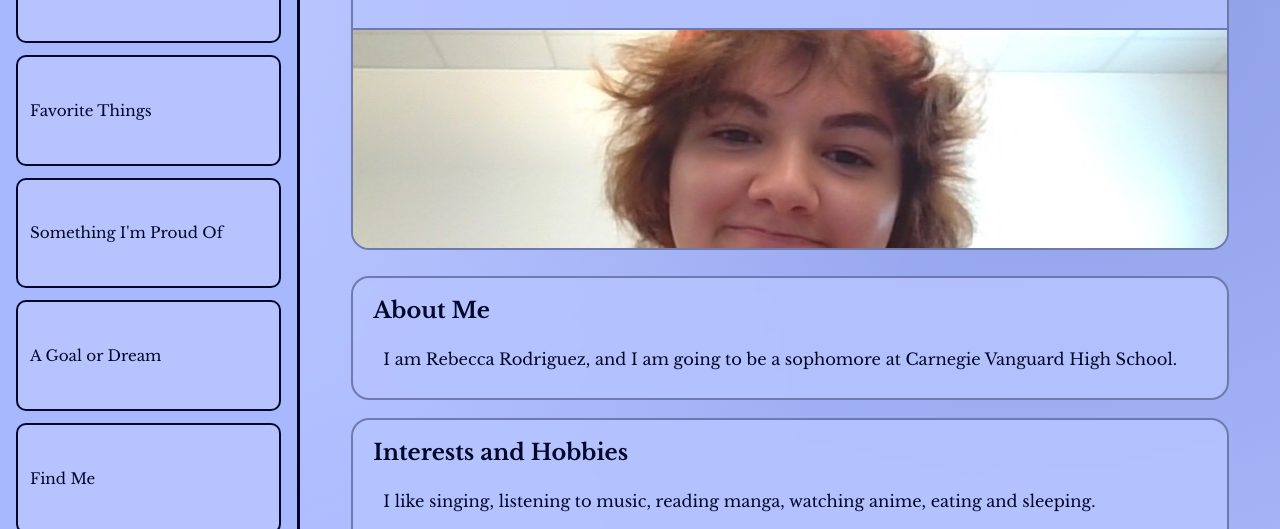
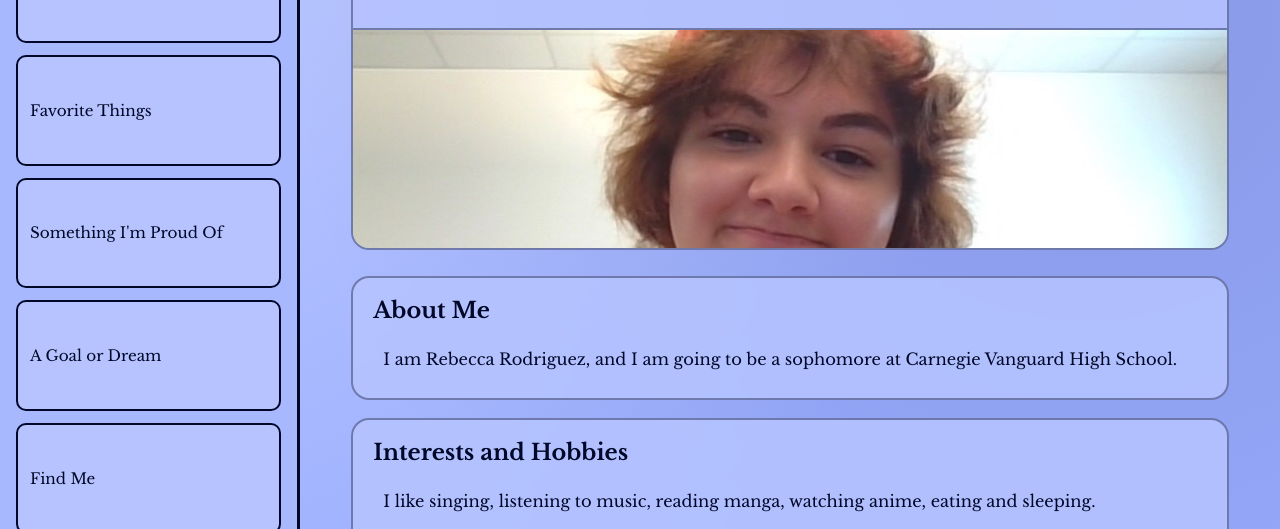
Before and after one commit to Rebecca-18/project-1, a plain HTML site: page index.html in a window 1280 px wide. Shown: the part 250-779 px from the top of the page. Drawn offline with nearby package versions, Linux system fonts and the light colour scheme; no server answers.

Commit message:
Use uniform page background color while scrolling

```diff
--- a/index.html
+++ b/index.html
@@ -32,7 +32,7 @@
         body {
             background: radial-gradient(circle at 10% 10%, rgba(255, 255, 255, 0.35), transparent 45%),
                         radial-gradient(circle at 85% 15%, rgba(0, 7, 39, 0.12), transparent 45%),
-                        linear-gradient(160deg, var(--main-bg) 0%, #b8c5ff 100%);
+                        var(--main-bg);
             color: var(--accent);
             font-family: "Libre Baskerville", serif;
             min-height: 100vh;
```
